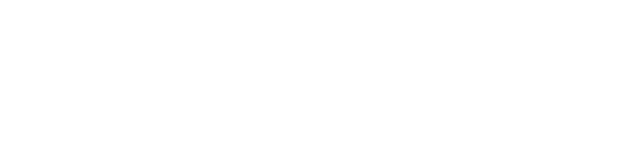
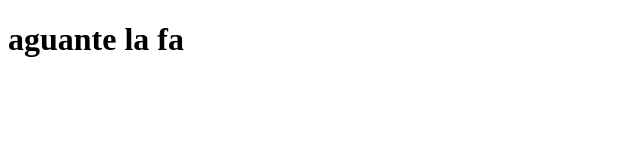
Before and after one commit to EnzoPrina/mi-primer-repo, a plain HTML site: page mi-primer-proyecto/index.html in a window 1280 px wide. Shown: the whole page, without its empty margins (0-640 px from the left). Drawn offline with Linux system fonts and the light colour scheme.

Commit message:
agregue un h1

```diff
--- a/mi-primer-proyecto/index.html
+++ b/mi-primer-proyecto/index.html
@@ -7,6 +7,6 @@
     <title>Document</title>
 </head>
 <body>
-
+    <h1>aguante la fa</h1>
 </body>
 </html>
```
Also changed, not shown: Nueva imagen de mapa de bits.bmp (deleted).
